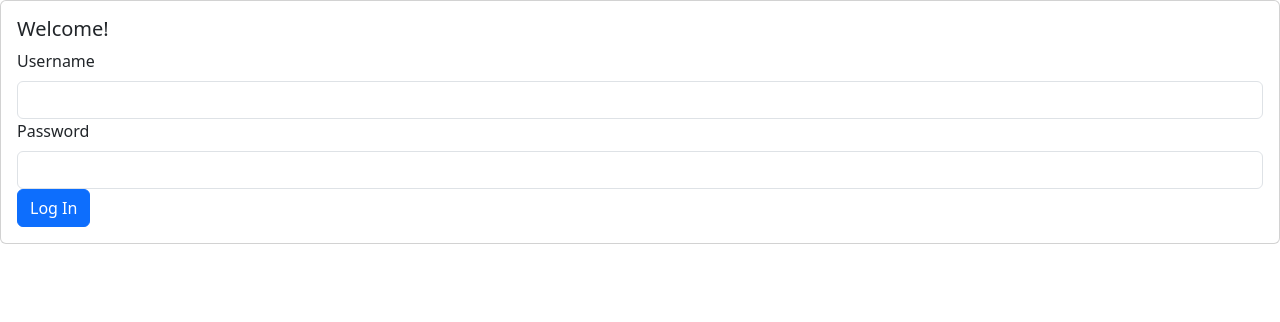
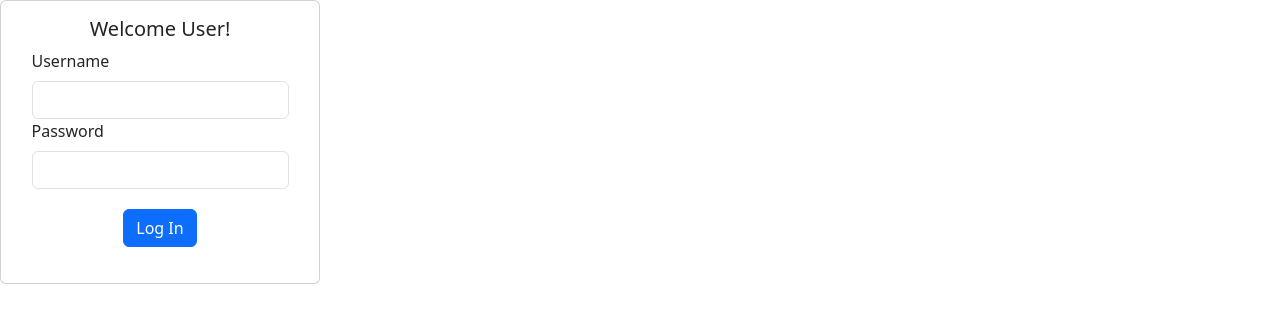
Before and after one commit to SaffatIAhmed/temporal, a React (Vite) app: page /login in a window 1280 px wide. Shown: the top 322 px of the page. Built offline with nearby package versions, Linux system fonts and the light colour scheme.

Commit message:
Styling, Routes, Props
- Messing around with stying
- Added Routes, to signup + login + modLogin
- Added props for login page so can tell who is the intended user

Need to add btns to link to Sign up and Reg User login on Login and Signup page

```diff
--- a/src/App.tsx
+++ b/src/App.tsx
@@ -7,9 +7,9 @@ export const App = ()=> {
     <BrowserRouter>
 			<Routes>
 				<Route path="/" element={<Navigate to={"/login"} />} />
-				<Route path="/login" element={<LoginPage />} />
+				<Route path="/login" element={<LoginPage formWelcomeMsg = "Welcome User!"/>} />
 				<Route path="/signup" element={<SignupPage />} />
-        <Route path="/modLogin" element={<LoginPage />} />
+        <Route path="/modLogin" element={<LoginPage formWelcomeMsg = "Welcome Moderator!"/>} />
 			</Routes>
 		</BrowserRouter>
   );
--- a/src/components/LoginForm.tsx
+++ b/src/components/LoginForm.tsx
@@ -1,17 +1,19 @@
 import { Form } from "react-bootstrap";
 import Button from "react-bootstrap/Button";
 import Card from "react-bootstrap/Card";
-//import "../styles/ListingCard.scss";
+import "../styles/LoginForm.scss";
 
+interface Props {
+  welcomeMsg: string;
+}
 
-
-function LoginForm() {
+function LoginForm({ welcomeMsg }: Props) {
   return (
-    <div className="testing">
-      <Card>
+    <div>
+      <Card className = 'loginCard'>
         <Card.Body>
-          <Card.Title>Welcome!</Card.Title>
-          <Form>
+          <Card.Title>{welcomeMsg}</Card.Title>
+          <Form className='form'>
             <Form.Group>
               <Form.Label>Username</Form.Label>
                 <Form.Control type="username" required />
@@ -20,9 +22,11 @@ function LoginForm() {
               <Form.Label>Password</Form.Label>
                 <Form.Control type="password" required />
             </Form.Group>
-            <Button variant="primary" type="submit">
-              Log In
-            </Button>
+            <div className="submit-btn">
+              <Button variant="primary" type="submit">
+                Log In
+              </Button>
+            </div>
           </Form>
         </Card.Body>
       </Card>
--- a/src/components/SignupForm.tsx
+++ b/src/components/SignupForm.tsx
@@ -1,6 +1,7 @@
 import { Col, Form, Row } from "react-bootstrap";
 import Button from "react-bootstrap/Button";
 import Card from "react-bootstrap/Card";
+import "../styles/LoginForm.scss";
 
 function SignupForm() {
   return (
@@ -32,9 +33,11 @@ function SignupForm() {
               <Form.Control type="password" />
             </Form.Group>
           </Form>
-          <Button variant="primary" type="submit">
-            Log In
-          </Button>
+          <div className='submit-btn'>
+            <Button variant="primary" type="submit">
+              Log In
+            </Button>
+          </div>
         </Card.Body>
       </Card>
     </div>
--- a/src/pages/LoginPage.tsx
+++ b/src/pages/LoginPage.tsx
@@ -1,8 +1,12 @@
 import LoginForm from "../components/LoginForm";
 
-function LoginPage() {
+interface Props {
+    formWelcomeMsg: string;
+}
+
+function LoginPage({ formWelcomeMsg }: Props) {
     return(
-        <LoginForm />
+        <LoginForm welcomeMsg = {formWelcomeMsg}/>
     );
 }
 
--- /dev/null
+++ b/src/styles/LoginForm.scss
@@ -0,0 +1,20 @@
+.loginCard {
+    width: 25%;
+    flex: 1;
+    justify-content: center;
+    align-items: center;
+    background-color: grey;
+}
+
+.card-title{
+    display: flex;
+    align-items: center;
+    justify-content: center;
+}
+
+.submit-btn {
+    display: flex;
+    align-items: center;
+    justify-content: center;
+    margin: 20px 0px 20px 0px;
+}
```
